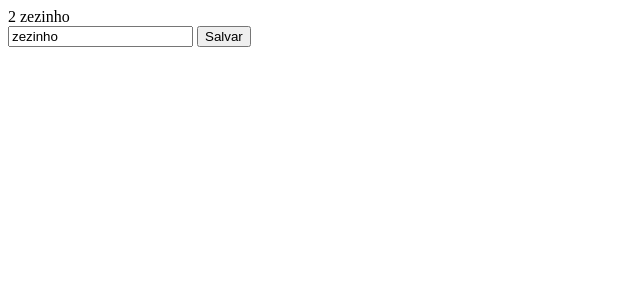
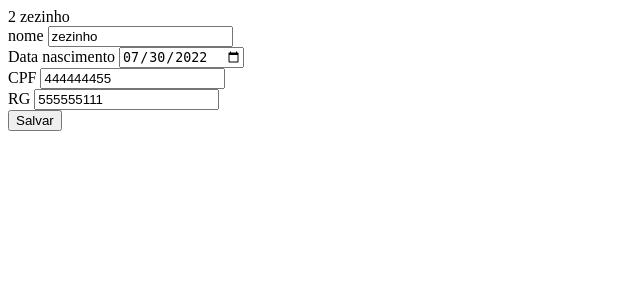
Before and after one commit to luizhenriqueti/crud-python, a Django app: page /PessoasCrud/editar/2 in a window 1280 px wide. Shown: the top 300 px of the page, without its empty margins (0-640 px from the left). Run offline with Django 4.2, Linux system fonts and the light colour scheme; data comes from the database, SQL or seed files in the repository; both versions use the stored data as it was after the commit.

Commit message:
agora ao clica em editar ele envia os dados de forma completa e a view insere os dados atuais nos campos para edição

```diff
--- a/CRUD/CRUD/urls.py
+++ b/CRUD/CRUD/urls.py
@@ -15,8 +15,10 @@ Including another URLconf
 """
 from django.contrib import admin
 from django.urls import path, include
+from PessoasCrud.views import home
 
 urlpatterns = [
     path('admin/', admin.site.urls),
+    path('', home),
     path('PessoasCrud/', include('PessoasCrud.urls')),
 ]
--- a/CRUD/PessoasCrud/models.py
+++ b/CRUD/PessoasCrud/models.py
@@ -1,10 +1,8 @@
 from django.db import models
 
 
-
-# Create your models here.
 class Pessoa(models.Model):
-    id = models.IntegerField(primary_key=True)
+    #id = models.IntegerField(primary_key=True)
     nome = models.CharField(max_length=100)
     cpf = models.CharField(max_length=15)
     rg = models.CharField(max_length=20)
--- a/CRUD/PessoasCrud/templates/index.html
+++ b/CRUD/PessoasCrud/templates/index.html
@@ -8,7 +8,7 @@
     <title>Document</title>
 </head>
 <body>
-
+    <h1>LISTANDO PESSOAS CADASTRADAS</h1>
     {% for pessoa in pessoas %}
         <li>
             {{pessoa.id}} {{pessoa.nome}}
@@ -17,6 +17,9 @@
         </li>
     {% endfor %}
 
+    <hr>
+
+    <h1>CADASTRAR UMA NOVO PESSOA</h1>
     <form action="{% url 'salvar' %}" method="POST">
         {% csrf_token %}
         <div>
--- a/CRUD/PessoasCrud/templates/update.html
+++ b/CRUD/PessoasCrud/templates/update.html
@@ -11,9 +11,26 @@
     {{pessoa.id}} {{pessoa.nome}}
     <form action="{% url 'update' pessoa.id %}" method="POST">
         {% csrf_token %}
-        <input type="text" name="nome" id="nome" value="{{pessoa.nome}}">
+        <div>
+            <label>nome</label>
+            <input type="text" name="nome" id="nome" value="{{pessoa.nome}}">
+        </div>
+        <div>
+             <label>Data nascimento</label>
+            <input type="date" name="data_nascimento" id="data_nascimento" value="{{pessoa.data_nascimento}}">
+        </div>
+        <div>
+            <label>CPF</label>
+            <input type="text" name="cpf" id="cpf" value="{{pessoa.cpf}}">
+        </div>
+        <div>
+            <label>RG</label>
+            <input type="text" name="rg" id="rg" value="{{pessoa.rg}}">
+        </div>
         <button type="submit">Salvar</button>
     </form>
 
+
+
 </body>
 </html>
--- a/CRUD/PessoasCrud/urls.py
+++ b/CRUD/PessoasCrud/urls.py
@@ -5,10 +5,12 @@ from .views import *
 urlpatterns = [
     path('', home),
 
+    #PESSOAS
     path('salvar/', salvar, name='salvar'),
-
     path('editar/<int:id>', editar, name='editar'),
     path('update/<int:id>', update, name='update'),
+    path('deletar/<int:id>', deletar, name='deletar')
 
-    path('deletar/<int:id>', deletar, name='deletar')
+    #ENDEREÇOS
+
 ]
--- a/CRUD/PessoasCrud/views.py
+++ b/CRUD/PessoasCrud/views.py
@@ -23,6 +23,10 @@ def salvar(request):
 
 def editar(request, id):
     pessoa = Pessoa.objects.get(id=id)
+
+    #transformando a data em uma string para entregar p/ a view
+    pessoa.data_nascimento = dt.datetime.strftime(pessoa.data_nascimento, "%Y-%m-%d")
+
     return render(request, 'update.html', {'pessoa': pessoa})
 
 
@@ -35,6 +39,7 @@ def update(request, id):
 
 
 def deletar(request, id):
-    pessoa = Pessoa.objects.get(id)
+
+    pessoa = Pessoa.objects.get(id=id)
     pessoa.delete()
     return redirect(home)
```
Also changed, not shown: CRUD/PessoasCrud/migrations/0007_alter_pessoa_id.py (added), CRUD/db.sqlite3.
